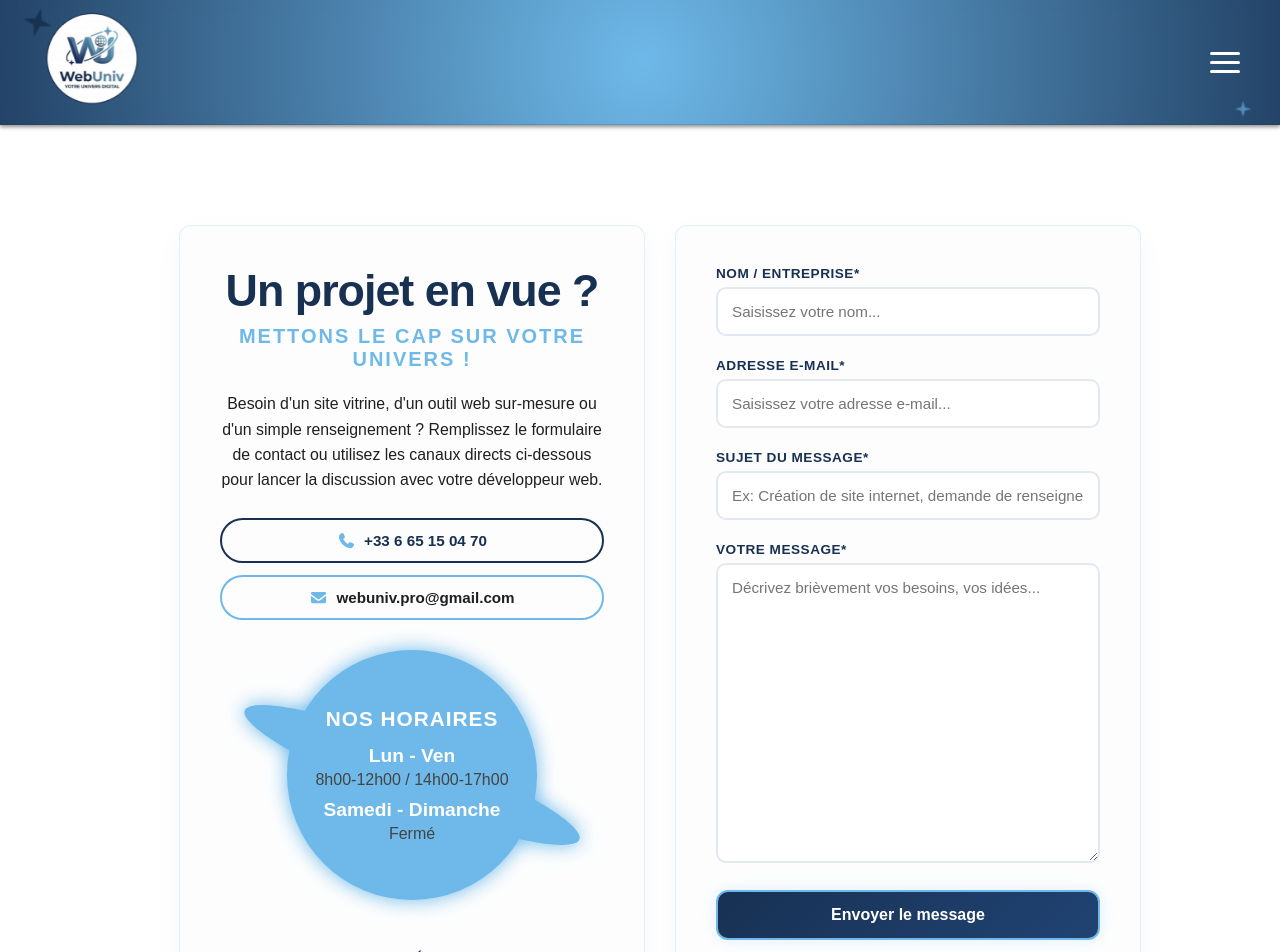
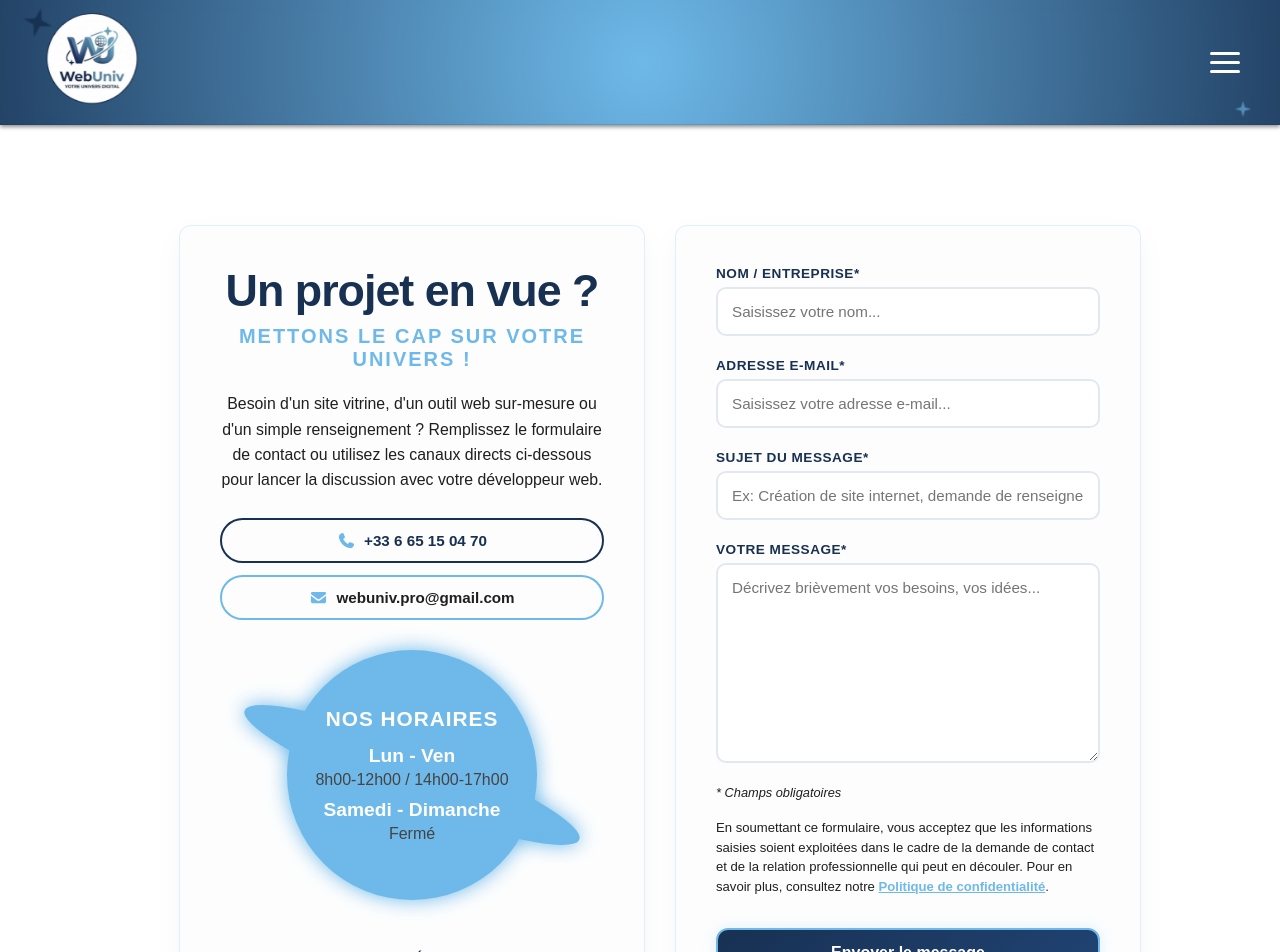
Before and after one commit to JHochart0/WebUniv, a React (Vite) app: page /contact in a window 1280 px wide. Shown: the top 952 px of the page. Built offline with nearby package versions, Linux system fonts and the light colour scheme.

Commit message:
added legal part for the form

```diff
--- a/src/css/Contact.css
+++ b/src/css/Contact.css
@@ -36,7 +36,7 @@
 ********* CONTACT CONTAINER ******
 *********************************/
 .contact-container {
-    min-height: 100vh;
+    min-height: 110vh;
     width: 100%;
     background-color: var(--color-white);
     color: var(--color-dark-gray);
@@ -323,6 +323,14 @@
     gap: 22px;
 }
 
+.contact-form-note {
+    font-size: 0.8rem;
+    color: var(--color-dark-gray);
+    font-style: italic;
+    margin: 0;
+    align-self: flex-start;
+}
+
 .contact-form-group {
     display: flex;
     flex-direction: column;
@@ -360,9 +368,27 @@
 
 .contact-form-group textarea {
     resize: vertical;
-    min-height: 300px;
-    max-height: 500px;
+    min-height: 200px;
+    max-height: 400px;
     font-family: inherit;
+}
+
+.contact-privacy-text {
+    font-size: 0.82rem;
+    color: var(--color-dark-gray);
+    line-height: 1.5;
+    margin: -4px 0 4px 0;
+}
+
+.contact-privacy-text a {
+    color: var(--color-light-blue);
+    text-decoration: underline;
+    font-weight: 600;
+    transition: color 0.2s ease;
+}
+
+.contact-privacy-text a:hover {
+    color: var(--color-abyssal-blue);
 }
 
 /*********************************
--- a/src/pages/Contact.jsx
+++ b/src/pages/Contact.jsx
@@ -1,8 +1,9 @@
 import React, { useEffect, useState } from 'react';
 import '../css/Contact.css';
+
 import Schedules from '../components/Schedules';
+import NavLink from '../components/NavLink';
 
-// Importations FontAwesome identiques au Footer
 import { FontAwesomeIcon } from '@fortawesome/react-fontawesome';
 import { faFacebook, faInstagram, faLinkedin } from '@fortawesome/free-brands-svg-icons';
 import { faPhone, faEnvelope } from '@fortawesome/free-solid-svg-icons';
@@ -107,6 +108,8 @@ function Contact() {
                     <form onSubmit={handleSubmit} className="contact-form-element">
                         <input type="hidden" name="_captcha" value="false" />
 
+
+
                         <div className="contact-form-group">
                             <label htmlFor="name">Nom / Entreprise*</label>
                             <input
@@ -158,6 +161,12 @@ function Contact() {
                                 required
                             ></textarea>
                         </div>
+                        <p className="contact-form-note">* Champs obligatoires</p>
+
+                        <p className="contact-privacy-text">
+                            En soumettant ce formulaire, vous acceptez que les informations saisies soient exploitées dans le cadre de la demande de contact et de la relation professionnelle qui peut en découler. Pour en savoir plus, consultez notre <NavLink to="/legal" content="Politique de confidentialité"/>.
+
+                        </p>
 
                         <div className="contact-form-actions">
                             <button type="submit" className="contact-submit-btn" disabled={status.loading}>
--- a/src/pages/Legal.jsx
+++ b/src/pages/Legal.jsx
@@ -65,6 +65,9 @@ function Legal() {
                         de la relation établie, et jusqu’à 3 ans maximum après, selon la nature de la relation concernée.
                     </p>
                     <p>
+                        Pour assurer l'acheminement et le traitement technique de vos messages, le formulaire de contact utilise le service tiers <a href="https://formsubmit.co/">FormSubmit.co</a>. Les données que vous y saisissez (Nom/Entreprise, e-mail, sujet et message) lui sont temporairement transmises de manière sécurisée dans le seul but de nous les délivrer par courrier électronique. Ce prestataire agit en tant que sous-traitant technique et s'engage contractuellement à ne jamais céder, vendre ou exploiter vos informations à des fins commerciales ou publicitaires.
+                    </p>
+                    <p>
                         Les données ainsi collectées ne seront ni cédées, ni échangées ou louées. Conformément aux textes susvisés, vous
                         disposez d'un droit d’opposition, d'accès, de rectification, de suppression, de limitation ou de portabilité portant sur les
                         données vous concernant.
```
